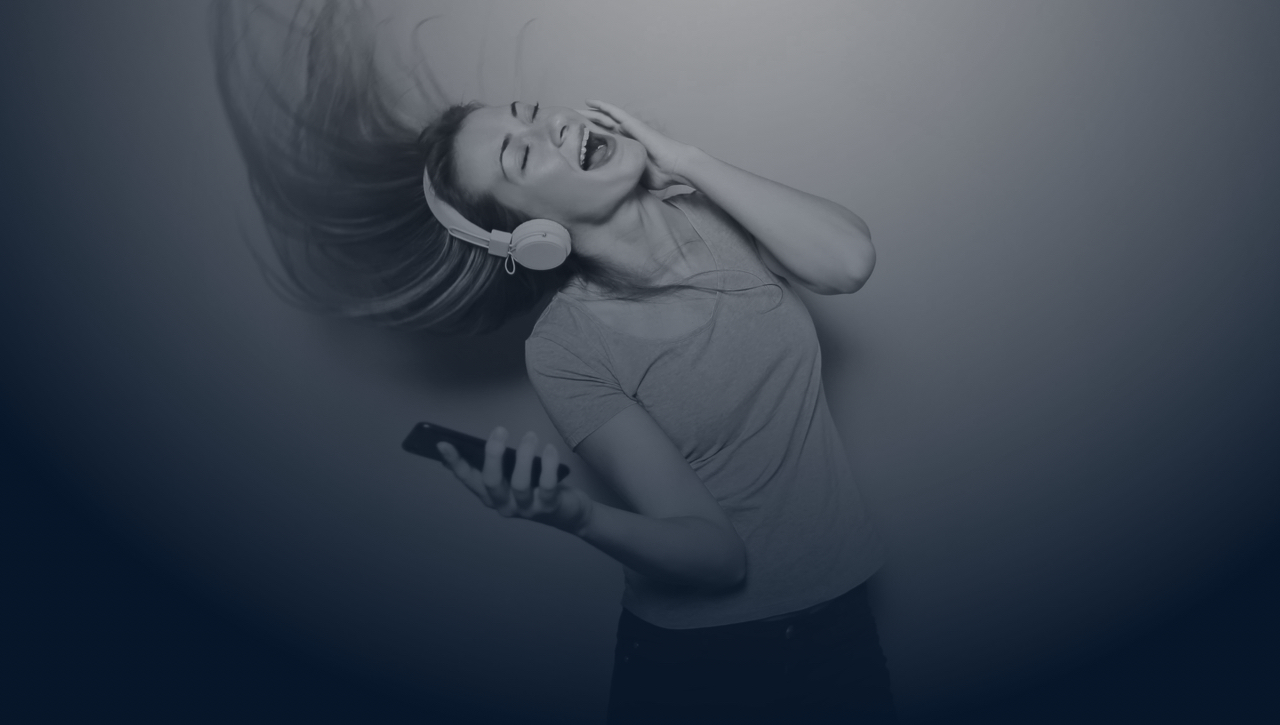
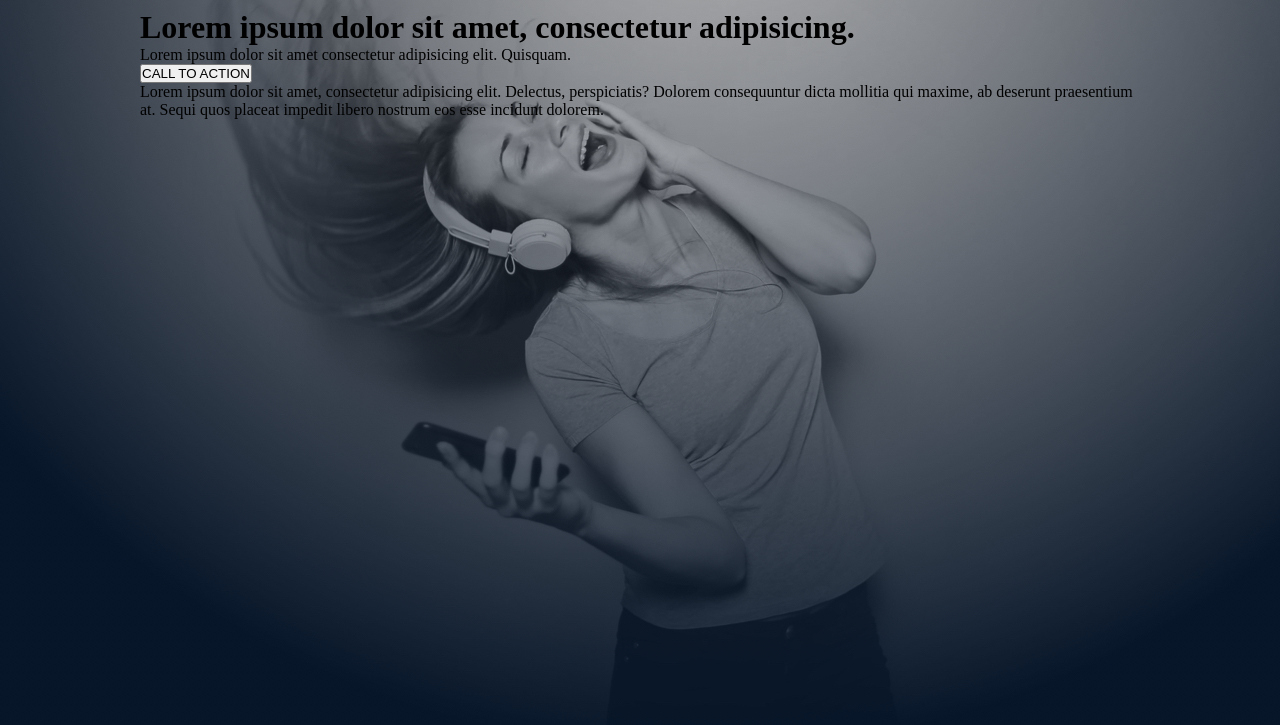
Before and after one commit to Walter1G/headphones, a plain HTML site: page index.html in a window 1280 px wide. Shown: the part 45-770 px from the top of the page. Drawn offline with Linux system fonts and the light colour scheme.

Commit message:
add html main part

```diff
--- a/index.html
+++ b/index.html
@@ -41,6 +41,15 @@
                     </div>
                 </div>
             </nav>
+
+            <div class="main-part">
+                <h1>Lorem ipsum dolor sit amet, consectetur adipisicing.</h1>
+                <p>Lorem ipsum dolor sit amet consectetur adipisicing elit. Quisquam.</p>
+                <button>CALL TO ACTION</button>
+                <P>Lorem ipsum dolor sit amet, consectetur adipisicing elit. Delectus, perspiciatis? Dolorem
+                    consequuntur dicta mollitia qui maxime, ab deserunt praesentium at. Sequi quos placeat impedit
+                    libero nostrum eos esse incidunt dolorem.</P>
+            </div>
         </div>
     </div>
 </body>
```
